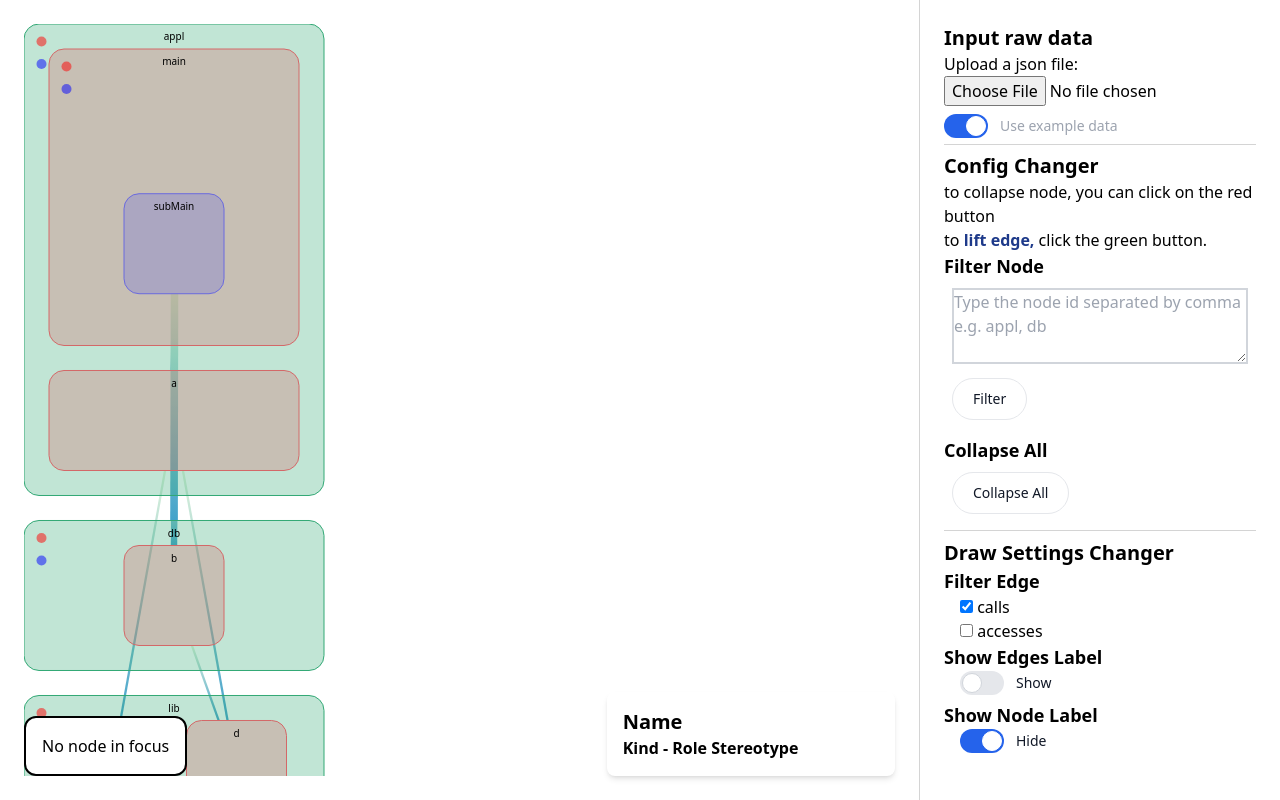
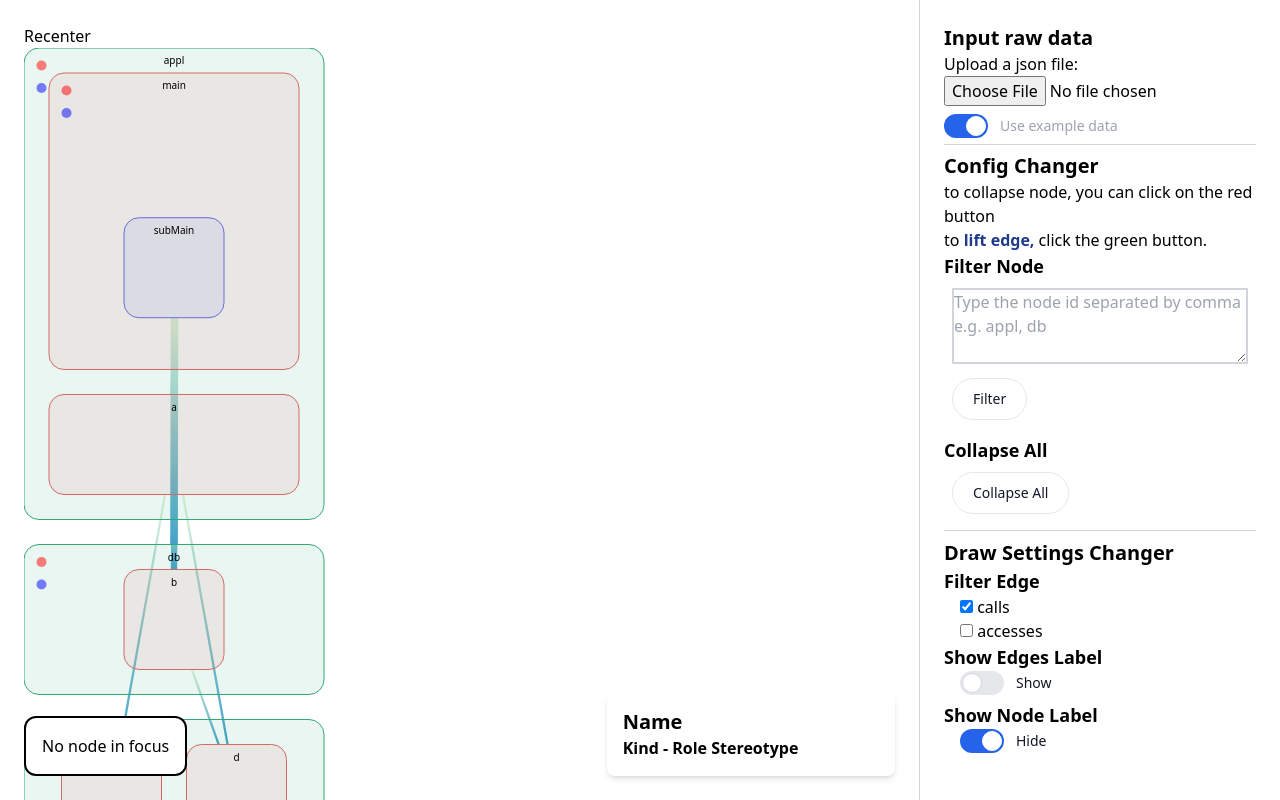
Before and after one commit to christojeffrey/software-visualization, a SvelteKit app in the folder svelte/: page / in a window 1280 px wide. Built offline with nearby package versions, Linux system fonts and the light colour scheme.

Commit message:
feat: add recenter

```diff
--- a/svelte/src/routes/+page.svelte
+++ b/svelte/src/routes/+page.svelte
@@ -21,6 +21,7 @@
 	import DrawSettingsChanger from './components/draw-settings-changer.svelte';
 	import InfoBox from '$ui/info-box.svelte';
 	import FocusControl from './components/focus-control.svelte';
+	import * as d3 from 'd3';
 
 	let redrawFunction = (_: DrawSettingsInterface) => {};
 	let rawData: RawInputType;
@@ -101,6 +102,13 @@
 		// on finish
 		doRefilter = true;
 	}
+	function doRecenter() {
+		// recenter view, reset tranform
+		const canvasElement = document.getElementById('canvas')!;
+		const canvas = d3.select(canvasElement);
+		canvas.attr('transform', `translate(0,0) scale(1)`);
+		drawSettings.transformation = d3.zoomIdentity;
+	}
 	$: {
 		if (isMounted) {
 			// handle config changes
@@ -169,6 +177,10 @@
 		<div class="absolute right-0 bottom-0">
 			<InfoBox />
 		</div>
+		<div class="top-0 left-0">
+			<!-- recenter -->
+			<button on:click={doRecenter}>Recenter</button>
+		</div>
 		<!-- in focus box -->
 		<div class="absolute left-0 bottom-0 border-2 border-black rounded-xl p-4 bg-white">
 			<FocusControl
--- a/svelte/src/scripts/draw/nodes-render.ts
+++ b/svelte/src/scripts/draw/nodes-render.ts
@@ -125,7 +125,7 @@ export function renderNodes(
 		.attr('width', n => n.width!)
 		.attr('height', n => n.height!)
 		.attr('fill', drawSettings.nodeColors[level] ?? drawSettings.nodeDefaultColor)
-		.attr('fill-opacity', '0.3')
+		.attr('fill-opacity', '0.1')
 		// border
 		.attr('stroke', n =>
 			n.isInFocus ? 'red' : drawSettings.nodeColors[level] ?? drawSettings.nodeDefaultColor,
@@ -135,7 +135,7 @@ export function renderNodes(
 		.attr('stroke-opacity', '1')
 		.attr('rx', drawSettings.nodeCornerRadius)
 		.on('mouseover', function (event, data) {
-			d3.select(this).attr('fill-opacity', '0.5');
+			d3.select(this).attr('fill-opacity', '0.2');
 			data.outgoingLinks.forEach(link => {
 				d3.select(`#line-${toHTMLToken(link.id)}`).style(
 					'stroke-width',
@@ -154,7 +154,7 @@ export function renderNodes(
 			renderInfoBox(data, drawSettings.nodeColors[level] ?? drawSettings.nodeDefaultColor);
 		})
 		.on('mouseout', function (event, data) {
-			d3.select(this).attr('fill-opacity', '0.3');
+			d3.select(this).attr('fill-opacity', '0.1');
 			data.outgoingLinks.forEach(link => {
 				d3.select(`#line-${toHTMLToken(link.id)}`).style(
 					'stroke-width',
```
